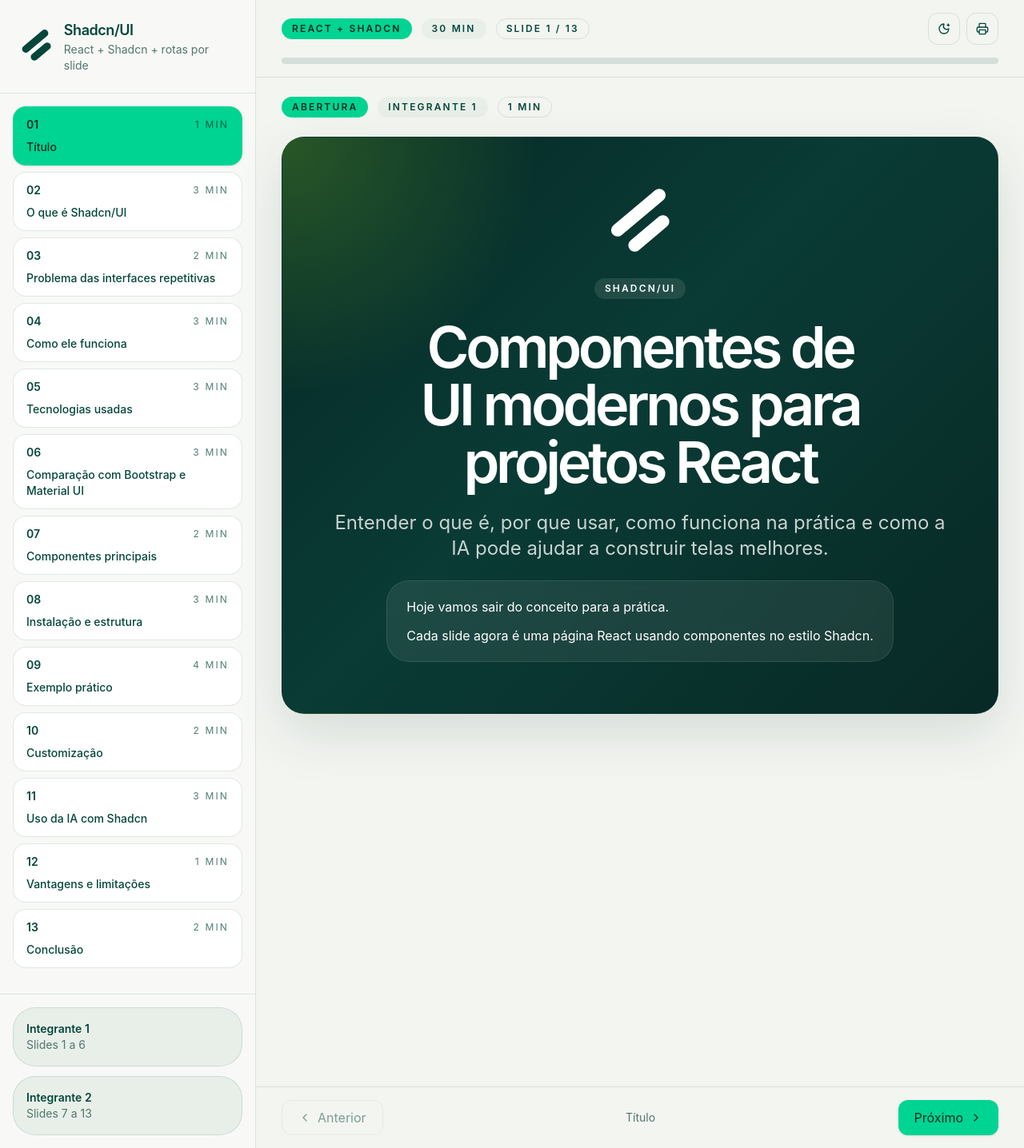
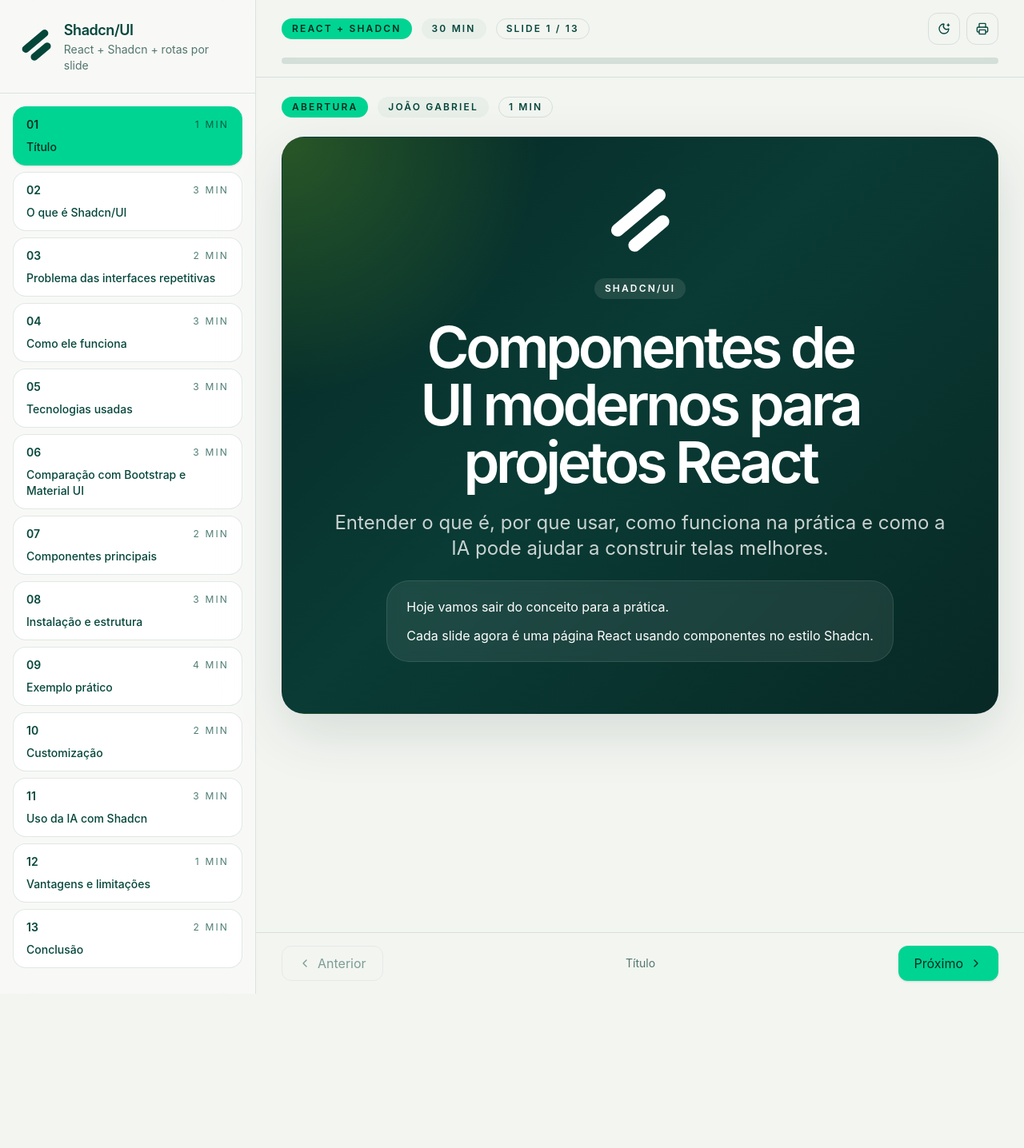
Before and after one commit to Luskahz/apresentacao-shadcn, a React (Vite) app: page /#/slides/1 in a window 1280 px wide. Shown: the whole page at 80% size. After the commit the page ends 1243 px from the top, so only its background shows below. Built offline with nearby package versions, Linux system fonts and the light colour scheme.

Commit message:
ajustando nomes fixos para nomes dos integrantes reais

```diff
--- a/src/App.jsx
+++ b/src/App.jsx
@@ -103,18 +103,6 @@
               ))}
             </div>
           </ScrollArea>
-          <div className="border-t border-[var(--border)] p-4">
-            <div className="grid gap-3">
-              <Card className="bg-[var(--surface-2)] p-4 shadow-none">
-                <div className="text-sm font-semibold">Integrante 1</div>
-                <div className="text-sm text-[var(--muted)]">Slides 1 a 6</div>
-              </Card>
-              <Card className="bg-[var(--surface-2)] p-4 shadow-none">
-                <div className="text-sm font-semibold">Integrante 2</div>
-                <div className="text-sm text-[var(--muted)]">Slides 7 a 13</div>
-              </Card>
-            </div>
-          </div>
         </aside>
 
         <main className="flex min-h-screen flex-col">
--- a/src/data/slides.js
+++ b/src/data/slides.js
@@ -1,17 +1,17 @@
 export const slides = [
-  { id: 1, title: "Título", duration: "1 min", speaker: "Integrante 1", category: "Abertura" },
-  { id: 2, title: "O que é Shadcn/UI", duration: "3 min", speaker: "Integrante 1", category: "Conceito" },
-  { id: 3, title: "Problema das interfaces repetitivas", duration: "2 min", speaker: "Integrante 1", category: "Problema" },
-  { id: 4, title: "Como ele funciona", duration: "3 min", speaker: "Integrante 1", category: "Fluxo" },
-  { id: 5, title: "Tecnologias usadas", duration: "3 min", speaker: "Integrante 1", category: "Stack" },
-  { id: 6, title: "Comparação com Bootstrap e Material UI", duration: "3 min", speaker: "Integrante 1", category: "Comparação" },
-  { id: 7, title: "Componentes principais", duration: "2 min", speaker: "Integrante 2", category: "Componentes" },
-  { id: 8, title: "Instalação e estrutura", duration: "3 min", speaker: "Integrante 2", category: "Setup" },
-  { id: 9, title: "Exemplo prático", duration: "4 min", speaker: "Integrante 2", category: "Exemplo" },
-  { id: 10, title: "Customização", duration: "2 min", speaker: "Integrante 2", category: "Customização" },
-  { id: 11, title: "Uso da IA com Shadcn", duration: "3 min", speaker: "Integrante 2", category: "IA" },
-  { id: 12, title: "Vantagens e limitações", duration: "1 min", speaker: "Integrante 2", category: "Análise" },
-  { id: 13, title: "Conclusão", duration: "2 min", speaker: "Integrante 2", category: "Fechamento" },
+  { id: 1, title: "Título", duration: "1 min", speaker: "João Gabriel", category: "Abertura" },
+  { id: 2, title: "O que é Shadcn/UI", duration: "3 min", speaker: "João Gabriel", category: "Conceito" },
+  { id: 3, title: "Problema das interfaces repetitivas", duration: "2 min", speaker: "Lucas Alves", category: "Problema" },
+  { id: 4, title: "Como ele funciona", duration: "3 min", speaker: "João Gabriel", category: "Fluxo" },
+  { id: 5, title: "Tecnologias usadas", duration: "3 min", speaker: "Lucas Alves", category: "Stack" },
+  { id: 6, title: "Comparação com Bootstrap e Material UI", duration: "3 min", speaker: "João Gabriel", category: "Comparação" },
+  { id: 7, title: "Componentes principais", duration: "2 min", speaker: "Lucas Alves", category: "Componentes" },
+  { id: 8, title: "Instalação e estrutura", duration: "3 min", speaker: "Lucas Alves", category: "Setup" },
+  { id: 9, title: "Exemplo prático", duration: "4 min", speaker: "João Gabriel", category: "Exemplo" },
+  { id: 10, title: "Customização", duration: "2 min", speaker: "Lucas Alves", category: "Customização" },
+  { id: 11, title: "Uso da IA com Shadcn", duration: "3 min", speaker: "João Gabriel", category: "IA" },
+  { id: 12, title: "Vantagens e limitações", duration: "1 min", speaker: "Lucas Alves", category: "Análise" },
+  { id: 13, title: "Conclusão", duration: "2 min", speaker: "João Gabriel", category: "Fechamento" },
 ];
 
 export const totalPresentationTime = "30 min";
```
